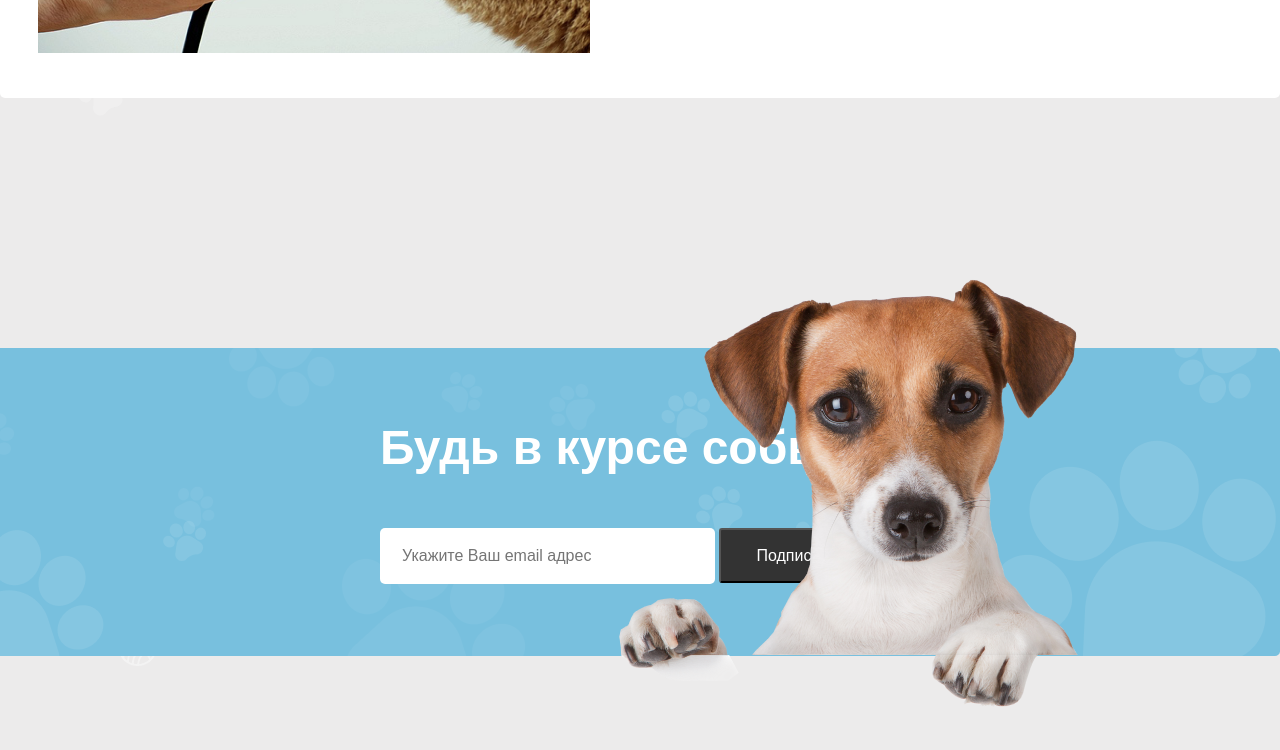
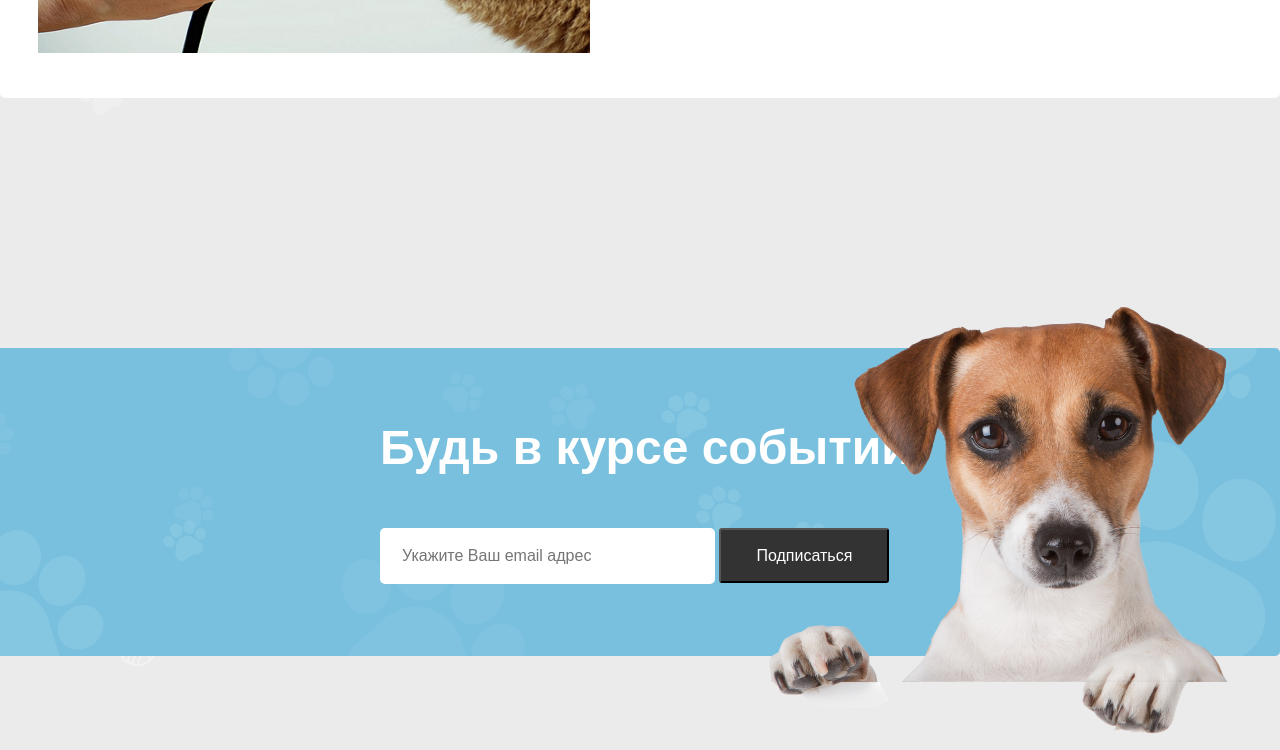
Before and after one commit to Miraziz19/veterinar, a plain HTML site: page index.html in a window 1280 px wide. Shown: the part 2113-2863 px from the top of the page. Drawn offline with nearby package versions, Linux system fonts and the light colour scheme.

Commit message:
Update style.css

```diff
--- a/css/style.css
+++ b/css/style.css
@@ -642,8 +642,8 @@ body {
   height: 481px;
   position: absolute;
 
-  right: 100px;
-  top: 2352px;
+  right: -50px;
+  top: 2379px;
 }
 .vohma-text {
   margin-bottom: 32px;
```
